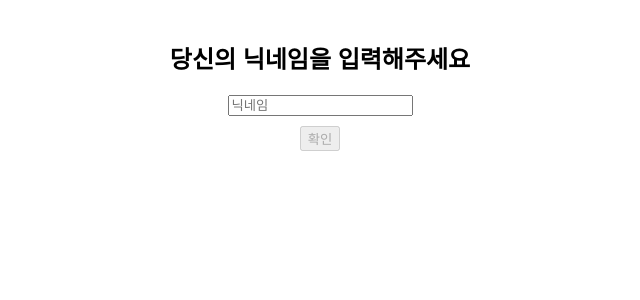
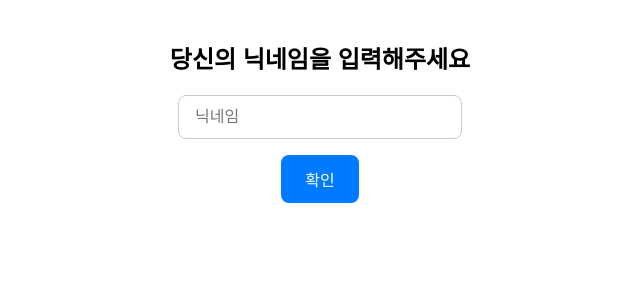
Before and after one commit to ninkim/mbti-football, a React (Create React App) app: page / in a window 1280 px wide. Shown: the top 300 px of the page, without its empty margins (320-960 px from the left). Built offline with nearby package versions, Linux system fonts and the light colour scheme.

Commit message:
update: MBTI 전체 팀 로직 및 유머 추가, 결과 설명 보완

```diff
--- a/src/App.js
+++ b/src/App.js
@@ -214,12 +214,28 @@ const mbtiTeams = {
   value={nickname}
   onChange={(e) => setNickname(e.target.value)}
   placeholder="닉네임"
+  style={{
+    fontSize: "16px",
+    padding: "12px 16px",
+    width: "250px",
+    borderRadius: "8px",
+    border: "1px solid #ccc",
+    marginBottom: "16px"
+  }}
 />
 <br />
 <button
   onClick={() => setShowQuestions(true)}
   disabled={!nickname.trim()}
-            style={{ marginTop: 10 }}
+  style={{
+    fontSize: "16px",
+    padding: "12px 24px",
+    borderRadius: "8px",
+    backgroundColor: "#007bff",
+    color: "white",
+    border: "none",
+    cursor: "pointer"
+  }}
 >
   확인
 </button>
@@ -228,7 +244,13 @@ const mbtiTeams = {
         <div>
           <h2>{nickname}님의 결과: {result.team}</h2>
           <img src={result.logo} alt="팀 로고" height={80} />
-        <p style={{ fontSize: "18px", lineHeight: "1.6", whiteSpace: "pre-line" }}
+        <p
+  style={{
+    whiteSpace: "pre-line",
+    fontSize: "16px",
+    lineHeight: "1.6",
+    marginTop: "20px"
+  }}
   dangerouslySetInnerHTML={{ __html: result.description(nickname) }}
 ></p>
           <button onClick={handleRestart}>다시 하기</button>
```
Lines whose indentation alone changed are shown as unchanged.
